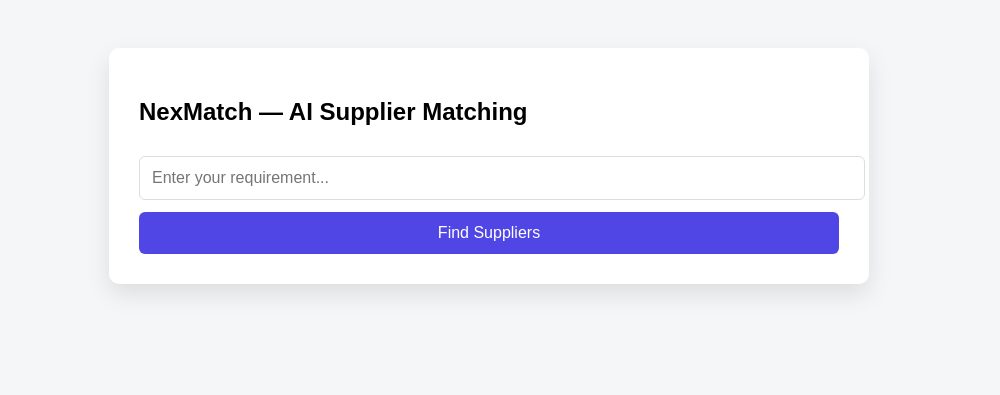
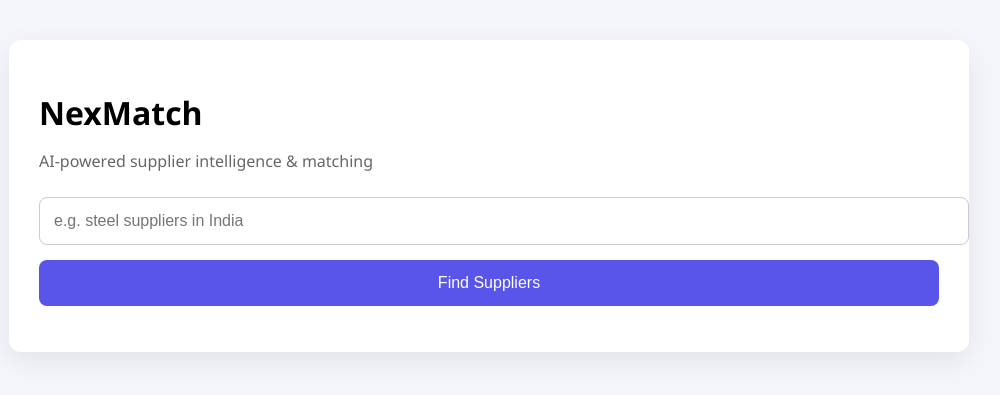
Before and after one commit to roshini0108/NexMatch, a Flask app: page / in a window 1280 px wide. Shown: the top 395 px of the page, without its empty margins (151-1151 px from the left). Run offline with Flask 3, Linux system fonts and the light colour scheme.

Commit message:
UI upgrade

```diff
--- a/feedback.csv
+++ b/feedback.csv
@@ -1 +1,5 @@
 query,company,feedback
+query,company,feedback
+steel,Omega Castings,positive
+steel,Nu Fabrics,positive
+steel,Alpha Metals,negative
--- a/templates/index.html
+++ b/templates/index.html
@@ -1,96 +1,228 @@
 <!DOCTYPE html>
-<html>
+<html lang="en">
 
 <head>
+    <meta charset="UTF-8" />
     <title>NexMatch AI</title>
 
     <style>
         body {
-            font-family: Arial, sans-serif;
-            background: #f4f6f8;
-            padding: 40px;
+            font-family: "Segoe UI", sans-serif;
+            background: #f4f6fb;
+            margin: 0;
+            padding: 0;
         }
 
-        .box {
+        .container {
+            max-width: 900px;
+            margin: 40px auto;
             background: white;
             padding: 30px;
-            border-radius: 10px;
-            max-width: 700px;
-            margin: auto;
-            box-shadow: 0 10px 25px rgba(0, 0, 0, 0.1);
+            border-radius: 12px;
+            box-shadow: 0 10px 30px rgba(0, 0, 0, 0.08);
+        }
+
+        h1 {
+            margin-bottom: 10px;
+        }
+
+        .subtitle {
+            color: #666;
+            margin-bottom: 25px;
         }
 
         input {
-            padding: 12px;
             width: 100%;
+            padding: 14px;
+            border-radius: 8px;
+            border: 1px solid #ccc;
             font-size: 16px;
-            margin-top: 10px;
-            border-radius: 6px;
-            border: 1px solid #ddd;
         }
 
-        button {
-            padding: 12px;
+        button.primary {
             width: 100%;
+            margin-top: 15px;
+            padding: 14px;
+            border: none;
+            border-radius: 8px;
+            background: #5a55ea;
+            color: white;
+            font-size: 16px;
+            cursor: pointer;
+        }
+
+        .status {
+            margin-top: 15px;
+            color: #555;
+        }
+
+        .supplier-card {
+            margin-top: 25px;
+            padding: 20px;
+            border-radius: 12px;
+            background: #fafbff;
+            border: 1px solid #e5e7f0;
+        }
+
+        .supplier-header {
+            display: flex;
+            justify-content: space-between;
+            align-items: center;
+        }
+
+        .badge {
+            padding: 6px 12px;
+            border-radius: 20px;
+            font-size: 13px;
+            color: white;
+        }
+
+        .strong {
+            background: #2ecc71;
+        }
+
+        .related {
+            background: #f1c40f;
+        }
+
+        .score-bar {
+            margin: 12px 0;
+            height: 8px;
+            border-radius: 6px;
+            background: #e0e0e0;
+            overflow: hidden;
+        }
+
+        .score-fill {
+            height: 100%;
+            background: #5a55ea;
+        }
+
+        .summary {
+            font-style: italic;
+            color: #555;
+            margin-top: 8px;
+        }
+
+        .feedback {
             margin-top: 12px;
-            font-size: 16px;
-            background: #4f46e5;
-            color: white;
+        }
+
+        .feedback button {
+            margin-right: 10px;
+            padding: 6px 12px;
+            border-radius: 6px;
             border: none;
             cursor: pointer;
-            border-radius: 6px;
         }
 
-        .result {
-            margin-top: 15px;
-            padding: 12px;
-            border-bottom: 1px solid #ddd;
+        .feedback .positive {
+            background: #e8f7ef;
+        }
+
+        .feedback .negative {
+            background: #fdecea;
+        }
+
+        .sent {
+            color: green;
+            font-size: 13px;
+            margin-left: 10px;
         }
     </style>
 </head>
 
 <body>
 
-    <div class="box">
-        <h2>NexMatch — AI Supplier Matching</h2>
+    <div class="container">
+        <h1>NexMatch</h1>
+        <p class="subtitle">AI-powered supplier intelligence & matching</p>
 
-        <input id="query" placeholder="Enter your requirement..." />
-        <button onclick="search()">Find Suppliers</button>
+        <input id="query" placeholder="e.g. steel suppliers in India" />
+        <button class="primary" onclick="search()">Find Suppliers</button>
 
+        <p class="status" id="status"></p>
         <div id="results"></div>
     </div>
 
     <script>
+        let lastQuery = "";
+
         async function search() {
-            const q = document.getElementById("query").value;
-            const resultsDiv = document.getElementById("results");
+            const query = document.getElementById("query").value;
+            lastQuery = query;
 
-            resultsDiv.innerHTML = "Searching...";
+            document.getElementById("status").innerText = "🔍 Searching suppliers...";
+            document.getElementById("results").innerHTML = "";
 
             const res = await fetch("/match", {
                 method: "POST",
                 headers: { "Content-Type": "application/json" },
-                body: JSON.stringify({ query: q })
+                body: JSON.stringify({ query })
             });
 
             const data = await res.json();
-            resultsDiv.innerHTML = "";
+            document.getElementById("status").innerText = "";
 
-            if (!data.length) {
-                resultsDiv.innerHTML = "No suppliers found.";
-                return;
+            if (data[0]?.fallback) {
+                document.getElementById("status").innerText = data[0].message;
+                render(data[0].alternatives);
+            } else {
+                render(data);
             }
+        }
 
-            data.forEach(item => {
-                resultsDiv.innerHTML += `
-                <div class="result">
-                    <b>${item.company}</b> — ${item.product}<br/>
-                    ${item.location}<br/>
-                    <small>Match Score: ${item.match_score}</small><br/>
-                    <i>${item.reason}</i>
-                </div>
-                `;
+        function render(list) {
+            const container = document.getElementById("results");
+
+            list.forEach(s => {
+                const confidence = s.match_score >= 60 ? "strong" : "related";
+                const label = s.match_score >= 60 ? "Strong Match" : "Related Supplier";
+
+                const card = document.createElement("div");
+                card.className = "supplier-card";
+
+                card.innerHTML = `
+            <div class="supplier-header">
+                <h3>${s.company} — ${s.product}</h3>
+                <span class="badge ${confidence}">${label}</span>
+            </div>
+
+            <p>${s.location}</p>
+
+            <div class="score-bar">
+                <div class="score-fill" style="width:${Math.min(s.match_score, 100)}%"></div>
+            </div>
+
+            <p><b>Score:</b> ${s.match_score}</p>
+            <p>${s.reason}</p>
+            <p class="summary">${s.summary}</p>
+
+            <div class="feedback">
+                <button class="positive" onclick="sendFeedback('${s.company}','positive',this)">👍 Relevant</button>
+                <button class="negative" onclick="sendFeedback('${s.company}','negative',this)">👎 Not relevant</button>
+                <span class="sent"></span>
+            </div>
+        `;
+
+                container.appendChild(card);
             });
+        }
+
+        async function sendFeedback(company, feedback, btn) {
+            const span = btn.parentElement.querySelector(".sent");
+
+            await fetch("/feedback", {
+                method: "POST",
+                headers: { "Content-Type": "application/json" },
+                body: JSON.stringify({
+                    query: lastQuery,
+                    company: company,
+                    feedback: feedback
+                })
+            });
+
+            span.innerText = "Feedback saved ✓";
         }
     </script>
 
```
